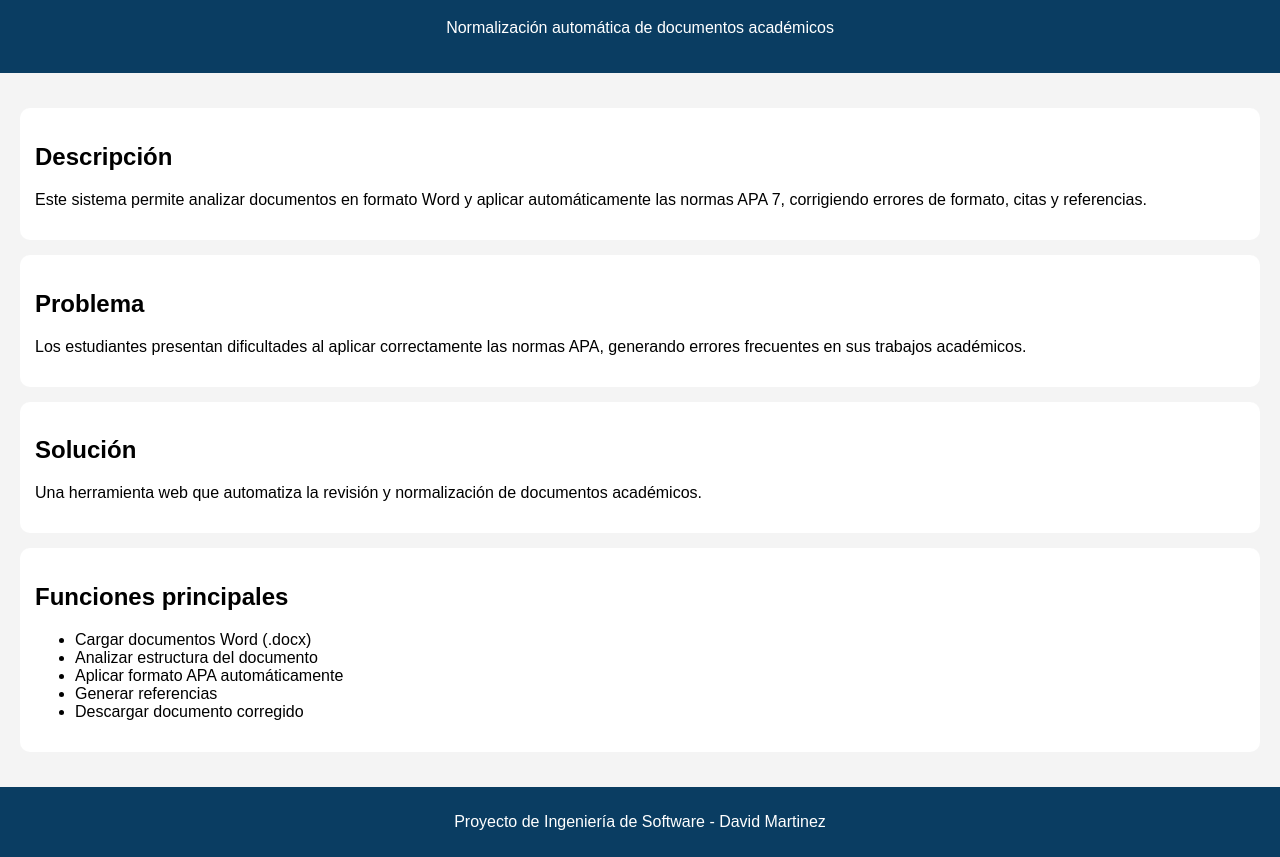
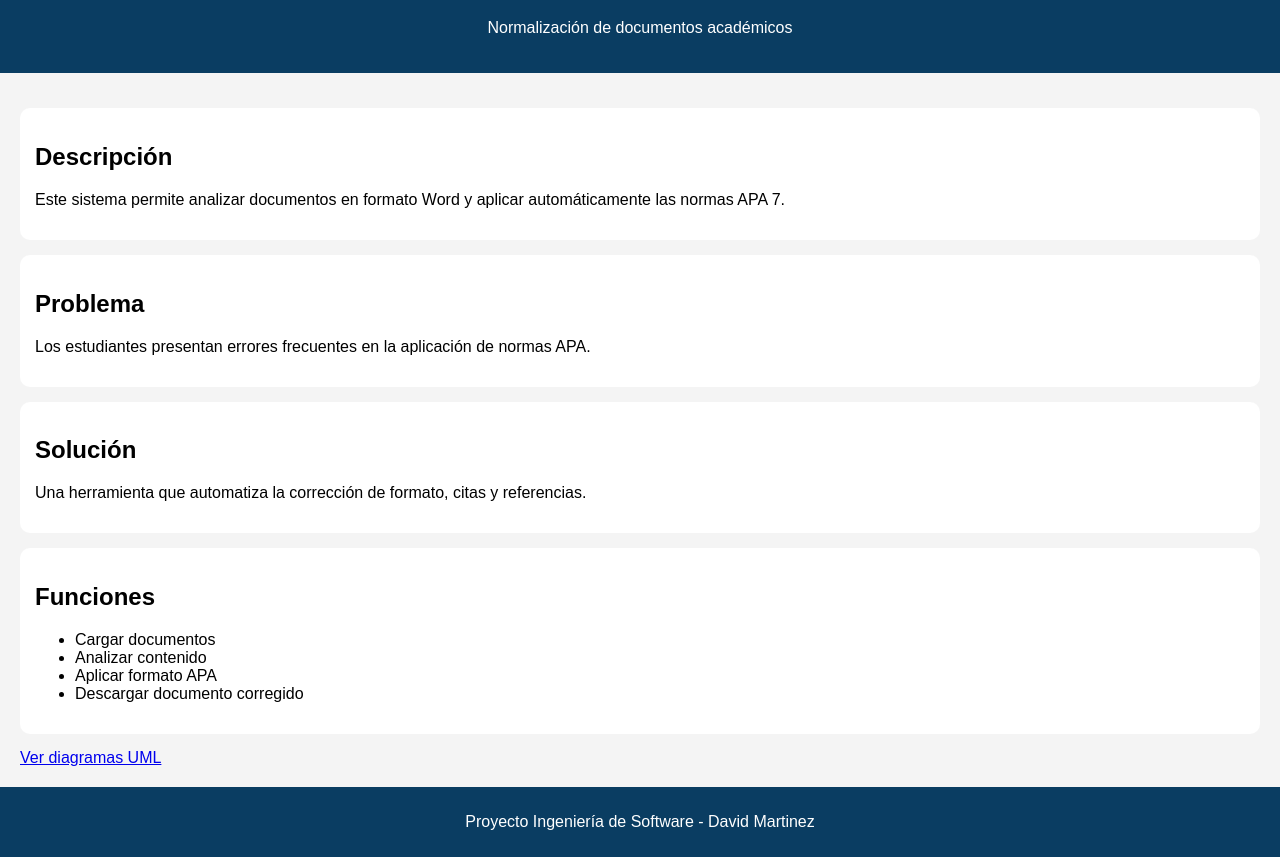
Before and after one commit to d9566585-cloud/sistema-apa7, a plain HTML site: page index (2).html in a window 1280 px wide. Shown: the part 81-938 px from the top of the page. Drawn offline with Linux system fonts and the light colour scheme.

Commit message:
Update index (2).html

```diff
--- a/index (2).html
+++ b/index (2).html
@@ -36,39 +36,42 @@
 
 <header>
     <h1>Sistema Automatizado APA 7</h1>
-    <p>Normalización automática de documentos académicos</p>
+    <p>Normalización de documentos académicos</p>
 </header>
 
 <section>
+
 <div class="card">
 <h2>Descripción</h2>
-        <p>Este sistema permite analizar documentos en formato Word y aplicar automáticamente las normas APA 7, corrigiendo errores de formato, citas y referencias.</p>
+<p>Este sistema permite analizar documentos en formato Word y aplicar automáticamente las normas APA 7.</p>
 </div>
 
 <div class="card">
 <h2>Problema</h2>
-        <p>Los estudiantes presentan dificultades al aplicar correctamente las normas APA, generando errores frecuentes en sus trabajos académicos.</p>
+<p>Los estudiantes presentan errores frecuentes en la aplicación de normas APA.</p>
 </div>
 
 <div class="card">
 <h2>Solución</h2>
-        <p>Una herramienta web que automatiza la revisión y normalización de documentos académicos.</p>
+<p>Una herramienta que automatiza la corrección de formato, citas y referencias.</p>
 </div>
 
 <div class="card">
-        <h2>Funciones principales</h2>
+<h2>Funciones</h2>
 <ul>
-            <li>Cargar documentos Word (.docx)</li>
-            <li>Analizar estructura del documento</li>
-            <li>Aplicar formato APA automáticamente</li>
-            <li>Generar referencias</li>
+<li>Cargar documentos</li>
+<li>Analizar contenido</li>
+<li>Aplicar formato APA</li>
 <li>Descargar documento corregido</li>
 </ul>
 </div>
+
+<a href="Diagramas.html">Ver diagramas UML</a>
+
 </section>
 
 <footer>
-    <p>Proyecto de Ingeniería de Software - David Martinez</p>
+<p>Proyecto Ingeniería de Software - David Martinez</p>
 </footer>
 
 </body>
```
Lines whose indentation alone changed are shown as unchanged.
